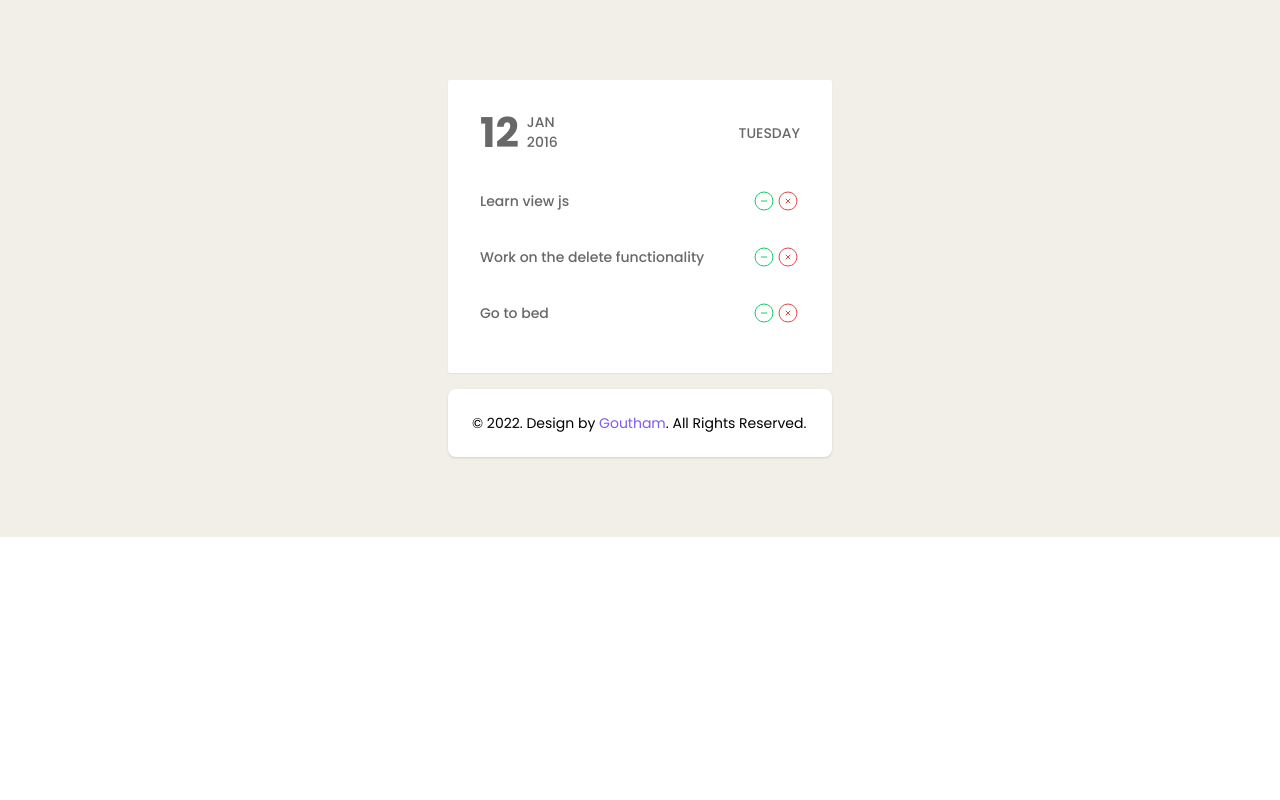
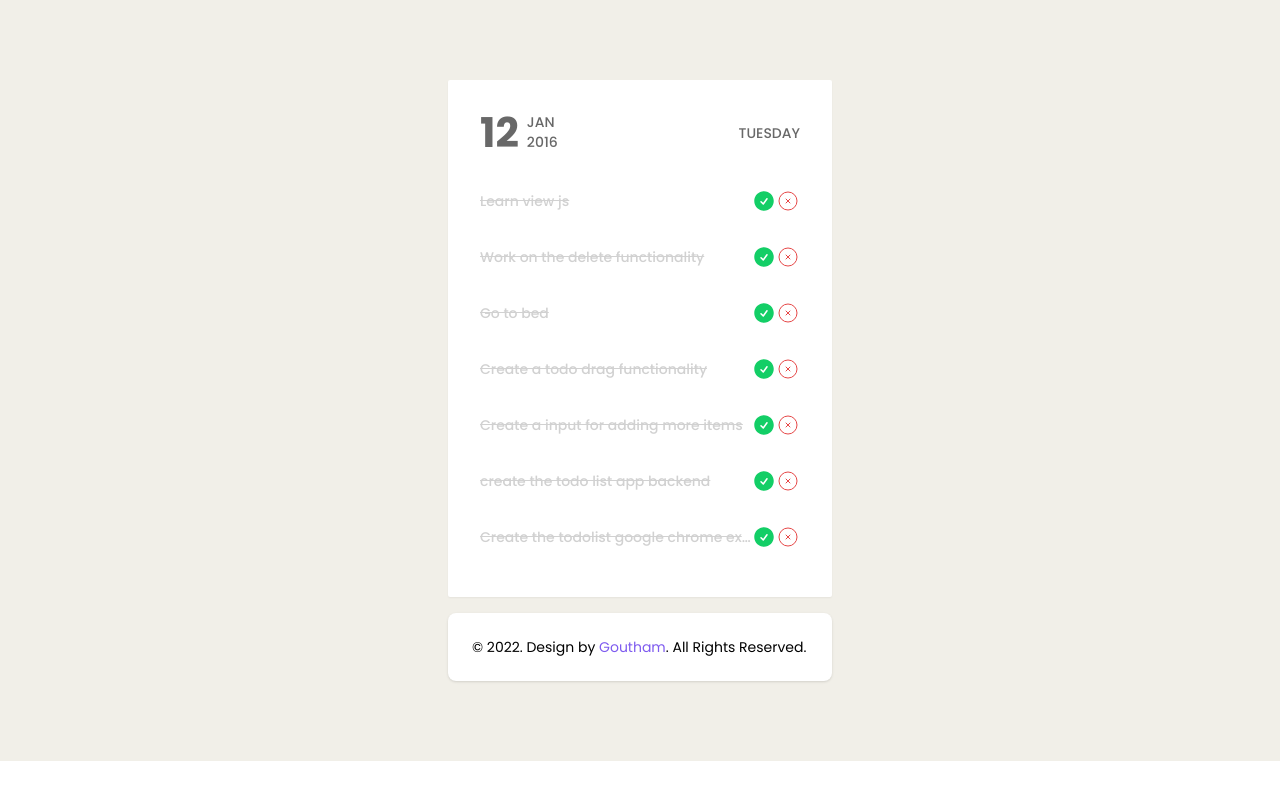
Before and after one commit to masterchiefff/todo-vue, a Vue app: page / in a window 1280 px wide. Built offline with nearby package versions, Linux system fonts and the light colour scheme.

Commit message:
mark as done is complete

```diff
--- a/index.html
+++ b/index.html
@@ -4,7 +4,7 @@
     <meta charset="UTF-8">
     <link rel="icon" href="/favicon.ico">
     <meta name="viewport" content="width=device-width, initial-scale=1.0">
-    <title>Vite App</title>
+    <title>Todo</title>
   </head>
   <body>
     <div id="app"></div>
--- a/src/components/list.vue
+++ b/src/components/list.vue
@@ -1,20 +1,53 @@
 <script lang="ts">
+
+// { id:'1', message: 'Learn view js' },
+//                 { id:'2', message: 'Work on the delete functionality' },
+//                 { id:'3', message: 'Go to bed' },
+//                 { id:'4', message: 'Create a todo drag functionality' },
+//                 { id:'5', message: 'Create a input for adding more items' },
+//                 { id:'6', message: 'create the todo list app backend' },
+//                 { id:'7', message: 'Create the todolist google chrome extension', completed: true },
 
 export default {
     data() {
         return {
-            isDone: false,
             parentMessage: 'Parent',
-            todos: [{ id:'1', message: 'Learn view js' }, { id:'2', message: 'Work on the delete functionality' },{ id:'3', message: 'Go to bed' }, ]
+            total_todos: 0,
+            todos: [
+                { id:'1', message: 'Learn view js', completed: true },
+                { id:'2', message: 'Work on the delete functionality', completed: true },
+                { id:'3', message: 'Go to bed', completed: true },
+                { id:'4', message: 'Create a todo drag functionality', completed: true },
+                { id:'5', message: 'Create a input for adding more items', completed: true },
+                { id:'6', message: 'create the todo list app backend', completed: true },
+                { id:'7', message: 'Create the todolist google chrome extension', completed: true },
+
+            ]
         }
     },
     methods: {
-        markDone () {
-            this.isDone = !this.isDone
+        getObject (text,completed) {
+			return function () {
+				return {
+					text: text,
+					completed: completed
+				};
+			}
+		},
+        markDone (index) {
+            const object = this.todos[index];
+            if (object.completed) {
+                this.todos[index].completed = false;
+			}else {
+                this.todos[index].completed = true;
+
+			}
+			this.total_todos = this.todos.length;
         },
 
         deleteItem(index) {
             this.todos.splice(index, 1);
+            this.total_todos = this.todos.length;
             console.log(`${index}th element deleted! `);
         }
     }
@@ -25,15 +58,15 @@ export default {
 props: ['todo'],
 
 <template>
-    <li class="py-3 sm:py-4"  v-for="(todo, index) in todos" :key="todo.message">
+    <li class="py-3 sm:py-4 hover:text-purple hover:font-black"  v-for="(todo, index) in todos" :key="todo.id">
         <div class="flex items-center ">
             <div class="flex-1 min-w-0">
-                <p class="text-sm font-medium truncate" :class="[ isDone ? 'text-gray-light line-through' : 'text-gray' ]">
+                <p class="text-sm font-medium truncate" :class="[ todo.completed ? 'text-gray-light line-through' : 'text-gray' ]">
                     {{ todo.message }}
                 </p>
             </div>
-            <div class="inline-flex items-center text-base font-semibold text-gray-900" @click="markDone">
-                <svg xmlns="http://www.w3.org/2000/svg" viewBox="0 0 24 24" fill="currentColor" v-if="isDone" class="w-6 h-6 text-green done transition duration-75 dark:text-gray-400 group-hover:text-gray-900 dark:group-hover:text-white cursor-pointer">
+            <div class="inline-flex items-center text-base font-semibold text-gray-900" @click="markDone(index)">
+                <svg xmlns="http://www.w3.org/2000/svg" viewBox="0 0 24 24" fill="currentColor" v-if="todo.completed" class="w-6 h-6 text-green done transition duration-75 dark:text-gray-400 group-hover:text-gray-900 dark:group-hover:text-white cursor-pointer">
                     <path fillRule="evenodd" d="M2.25 12c0-5.385 4.365-9.75 9.75-9.75s9.75 4.365 9.75 9.75-4.365 9.75-9.75 9.75S2.25 17.385 2.25 12zm13.36-1.814a.75.75 0 10-1.22-.872l-3.236 4.53L9.53 12.22a.75.75 0 00-1.06 1.06l2.25 2.25a.75.75 0 001.14-.094l3.75-5.25z" clipRule="evenodd" />
                 </svg>
                 <svg xmlns="http://www.w3.org/2000/svg" fill="none" viewBox="0 0 24 24" strokeWidth={1.5} stroke="currentColor" v-else class="w-6 h-6 text-green done transition duration-75 dark:text-gray-400 group-hover:text-gray-900 dark:group-hover:text-white cursor-pointer">
```
